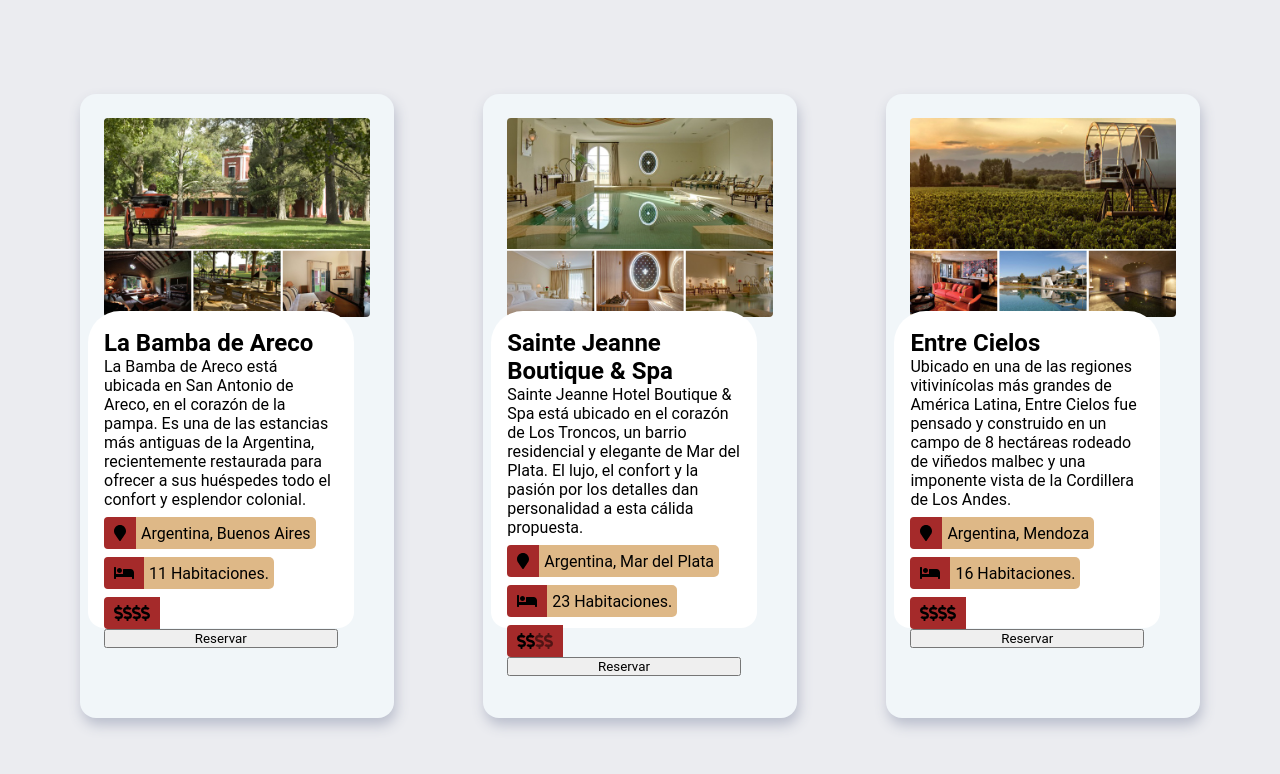
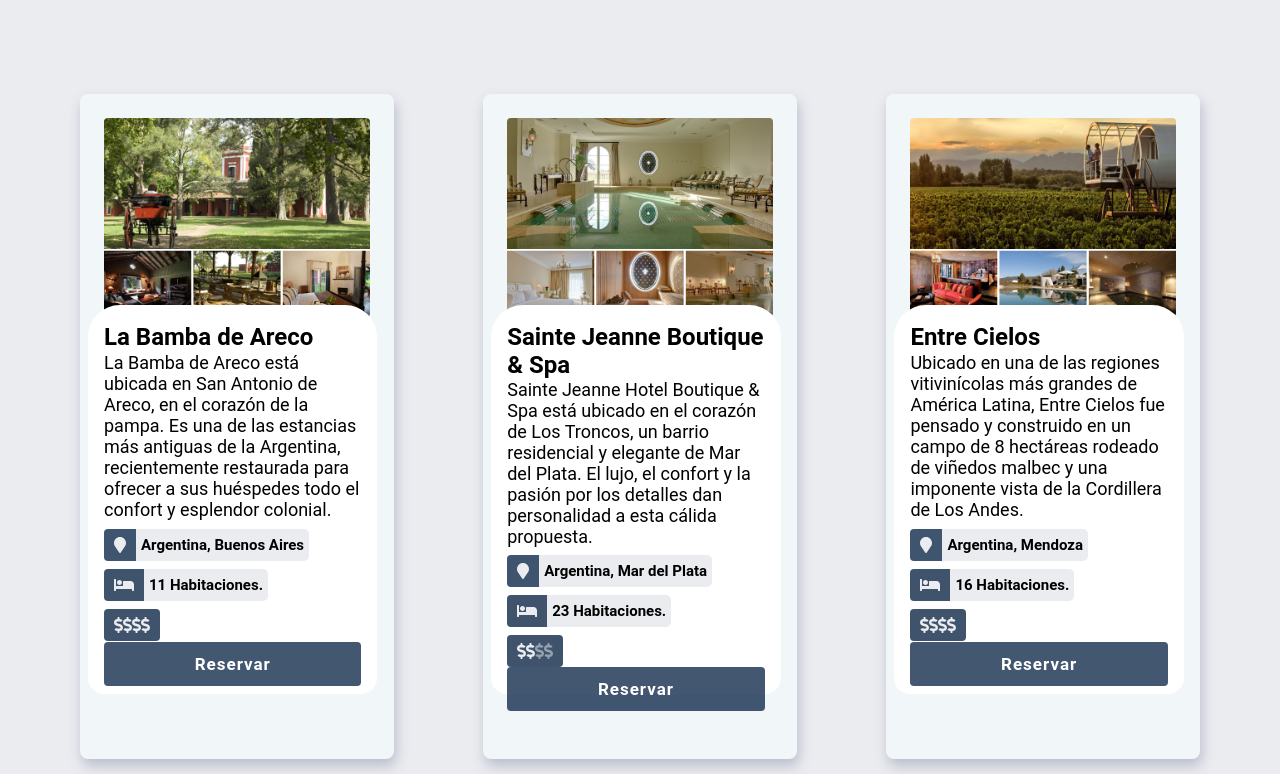
Before and after one commit to maferjimnez/proyecto-reserva-alojamientos, a React (Create React App) app: page / in a window 1280 px wide. Shown: the part 546-1320 px from the top of the page. Built offline with nearby package versions, Linux system fonts and the light colour scheme.

Commit message:
Cambio estilos de Cards

```diff
--- a/src/components/Card.js
+++ b/src/components/Card.js
@@ -11,7 +11,7 @@
 const CardConteiner = styled.article`
     width: 28%;
     padding: 1.5rem;
-    border-radius: 1rem;
+    border-radius: 8px;
     margin: 1rem 0 7rem;
     background-color: #f1f6f9;
     box-shadow: 2px 7px 13px #BABECC;
@@ -20,16 +20,17 @@
         width: 100%;
         border-radius: 4px;
     }
+`;
 
-    section{
-        height: 55%;
-        width: 100%;
+const HotelInfo = styled.section`
+        height: 63%;
+        width: 109%;
         padding: 8px 1rem;
         position: relative;
-        top: -10px;
+        top: -16px;
         left: -16px;
         border-radius: 2rem 2rem 1rem 1rem;
-        background-color: #fff;
+        background-color: rgb(255,255,255);
         display: flex;
         flex-direction: column;
         justify-content: space-between;
@@ -37,16 +38,31 @@
         h2{
             margin: 10px 0 0 0;
         }
+`;
 
-        .item-info{
+const HotelDescription = styled.p`
+    font-size: 18px;
+`;
+
+const HotelIconsContainer = styled.div`
     display: flex;
-            background-color: burlywood;
+    background-color: #EBECF0;
     width: fit-content;
     border-radius: 5px;
     margin-top: 0.5rem;
+`;
 
-            span{
-                background-color: brown;
+const HotelIconText = styled.p`
+    margin: 0;
+    display: flex;
+    align-items: center;
+    padding: 0 5px;
+    font-size: 15px;
+    font-weight: 600;
+`;
+
+const HotelIcons = styled.span`
+    background-color: rgb(8%, 18%, 30%, 0.8);
     width: fit-content;
     height: 2rem;
     padding: 0 10px;
@@ -55,16 +71,30 @@
     align-items: center;
     border-bottom-left-radius: 4px;
     border-top-left-radius: 4px;
-            }
+`;
 
-            p{
-                margin: 0;
+const HotelIconPrice = styled.span`
+    background-color: rgb(8%, 18%, 30%, 0.8);
+    width: fit-content;
+    height: 2rem;
+    padding: 0 10px;
     display: flex;
+    justify-content: center;
     align-items: center;
-                padding: 0 5px;
-            }
-        }
-    }
+    border-radius: 4px;
+`;
+
+const BtnReserva = styled.button`
+    padding: 12px;
+    cursor: pointer;
+    outline: none;
+    border: none;
+    border-radius: 4px;
+    background-color: rgb(8%, 18%, 30%, 0.8);
+    font-weight: 600;
+    font-size: 17px;
+    color: #fff;
+    letter-spacing: 1px;
 `;
 
 function Card(props) {
@@ -73,53 +103,53 @@
 
             <img src={props.photo} alt={props.name} />
 
-            <section>
+            <HotelInfo>
                 <h2>{props.name}</h2>
-                <p>{props.description}</p>
+                <HotelDescription>{props.description}</HotelDescription>
 
                 <div>
-                    <div className="item-info">
-                        <span>
-                            <FontAwesomeIcon icon={faMapMarker} color="black" />
-                        </span>
-                        <p>{props.country}, {props.city}</p>
-                    </div>
+                    <HotelIconsContainer className="item-info">
+                        <HotelIcons>
+                            <FontAwesomeIcon icon={faMapMarker} color="#EBECF0" />
+                        </HotelIcons>
+                        <HotelIconText>{props.country}, {props.city}</HotelIconText>
+                    </HotelIconsContainer>
 
-                    <div className="item-info">
-                        <span>
-                            <FontAwesomeIcon icon={faBed} color="black" />
-                        </span>
-                        <p>{props.rooms} Habitaciones.</p>
-                    </div>
+                    <HotelIconsContainer className="item-info">
+                        <HotelIcons>
+                            <FontAwesomeIcon icon={faBed} color="#EBECF0" />
+                        </HotelIcons>
+                        <HotelIconText>{props.rooms} Habitaciones.</HotelIconText>
+                    </HotelIconsContainer>
 
-                    <div className="item-info">
-                        <span>
+                    <HotelIconsContainer className="item-info">
+                        <HotelIconPrice>
                             <FontAwesomeIcon
                                 icon={faDollarSign}
-                                color="black"
+                                color="#EBECF0"
                                 opacity={props.price > 0 ? "100%" : "50%"}
                             />
                             <FontAwesomeIcon
                                 icon={faDollarSign}
-                                color="black"
+                                color="#EBECF0"
                                 opacity={props.price > 1 ? "100%" : "50%"}
                             />
                             <FontAwesomeIcon
                                 icon={faDollarSign}
-                                color="black"
+                                color="#EBECF0"
                                 opacity={props.price > 2 ? "100%" : "50%"}
                             />
                             <FontAwesomeIcon
                                 icon={faDollarSign}
-                                color="black"
+                                color="#EBECF0"
                                 opacity={props.price > 3 ? "100%" : "50%"}
                             />
-                        </span>
-                    </div>
+                        </HotelIconPrice>
+                    </HotelIconsContainer>
                 </div>
 
-                <button>Reservar</button>
-            </section>
+                <BtnReserva>Reservar</BtnReserva>
+            </HotelInfo>
         </CardConteiner>
     )
 }
--- a/src/components/Cards.js
+++ b/src/components/Cards.js
@@ -6,7 +6,7 @@
 import styled from "styled-components";
 import moment from 'moment';
 
-const CardsConteiner = styled.div`
+const CardsConteiner = styled.main`
 	padding: 5rem;
 	display: flex;
 	justify-content: space-between;
@@ -79,15 +79,21 @@
 
 	if (hotelsResult.length === 0) {
 		return(
-			<Error e="Parece que tu busqueda no tiene resultados" />
+			<CardsConteiner>
+				<Error e="Parece que tu busqueda no tiene resultados" />
+			</CardsConteiner>
 		);
 	} else if (stateDateIn > stateDateOut) {
 		return(
-			<Error e="Debes seleccionar una fecha de salida posterior a la de entrada"/>
+			<CardsConteiner>
+				<Error e="Debes seleccionar una fecha de salida posterior a la de entrada"/>
+			</CardsConteiner>
 		);
 	} else if (stateDateIn < today) {
 		return(
-			<Error e="La fecha de entrada debe ser igual o posterior al día de hoy"/>
+			<CardsConteiner>
+			<	Error e="La fecha de entrada debe ser igual o posterior al día de hoy"/>
+			</CardsConteiner>
 		);
 	} else {
 		return(
```
Lines whose indentation alone changed are shown as unchanged.
